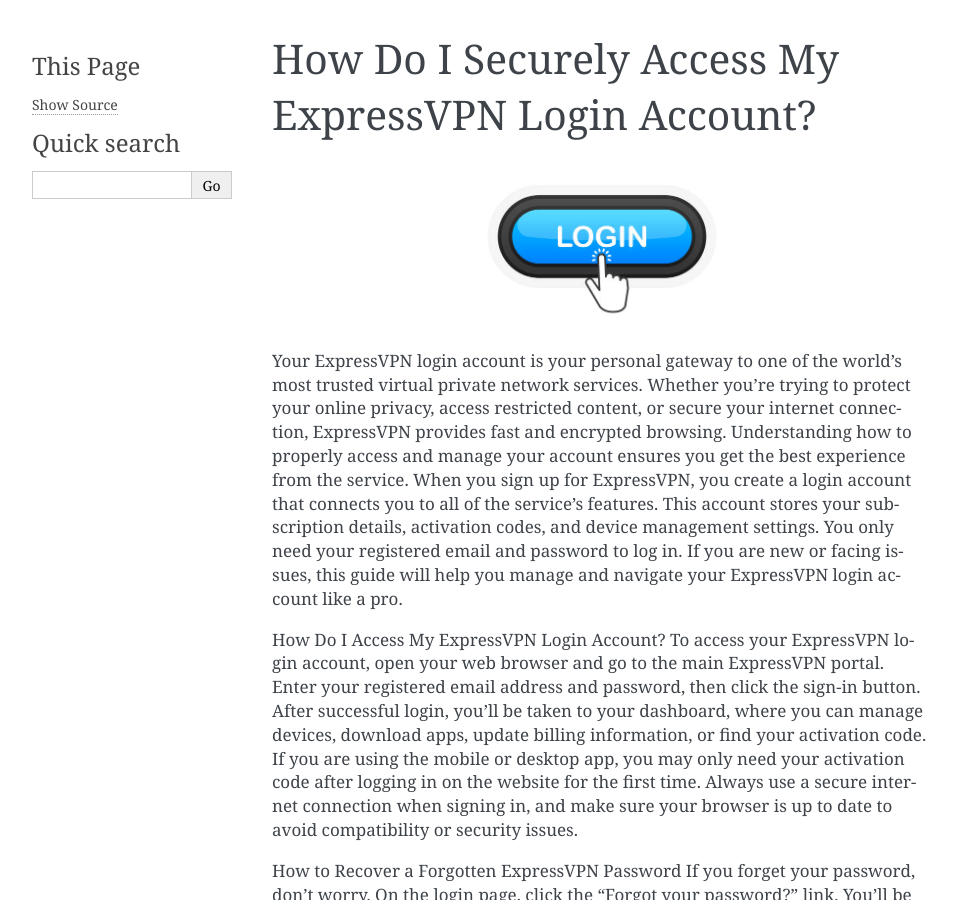
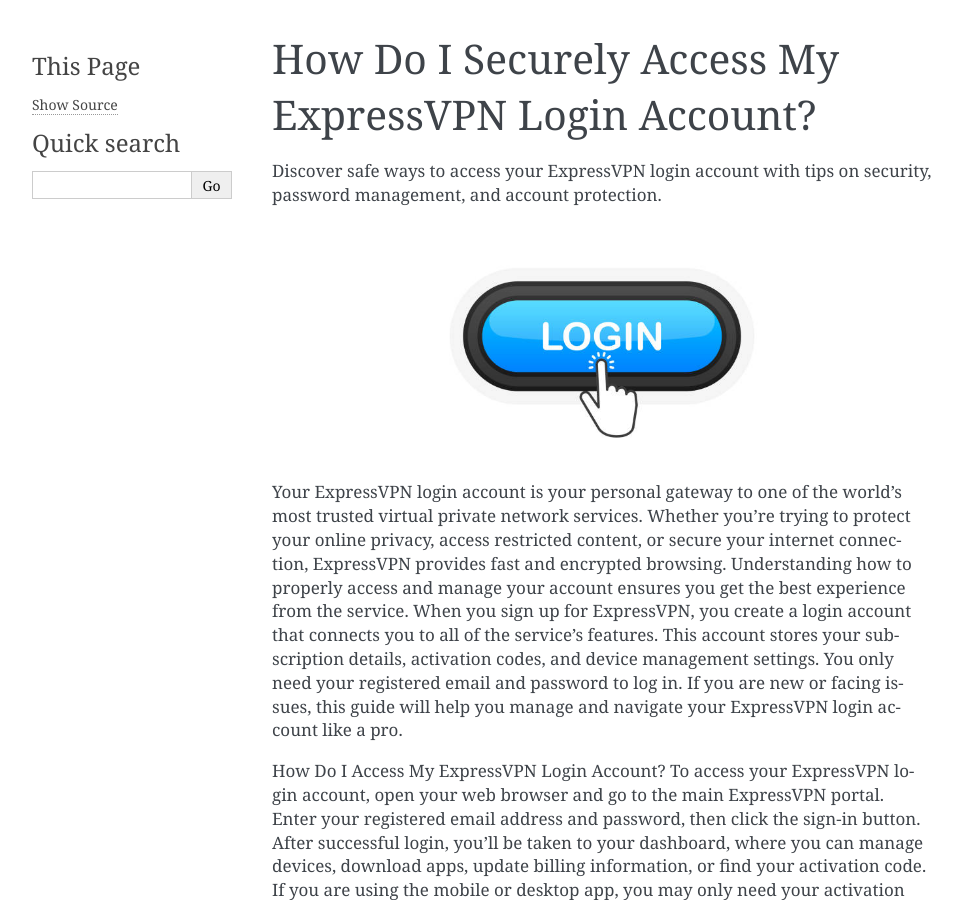
Before and after one commit to ExpressVPN188/express-vpn-login-account, a Sphinx documentation site: the page built from docs/index.rst, in a window 1280 px wide and 900 px high. Shown: the whole window, without its empty margins (148-1110 px from the left). Built offline with Sphinx 7.4.7, drawn with Linux system fonts in a browser that asks for light colours.

Commit message:
Update index.rst

```diff
--- a/docs/index.rst
+++ b/docs/index.rst
@@ -4,12 +4,12 @@
 .. toctree::
    :maxdepth: 2
    :caption: Contents:
+Discover safe ways to access your ExpressVPN login account with tips on security, password management, and account protection.
 
 .. image:: login.jpg
-   :alt: Express VPN Login Account
-   :width: 300px
+   :alt: Express VPN
+   :width: 400px
    :align: center
-   :target: https://aclogportal.com/expressvpn
 
 Your ExpressVPN login account is your personal gateway to one of the world’s most trusted virtual private network services. Whether you're trying to protect your online privacy, access restricted content, or secure your internet connection, ExpressVPN provides fast and encrypted browsing. Understanding how to properly access and manage your account ensures you get the best experience from the service.
 When you sign up for ExpressVPN, you create a login account that connects you to all of the service’s features. This account stores your subscription details, activation codes, and device management settings.
```
